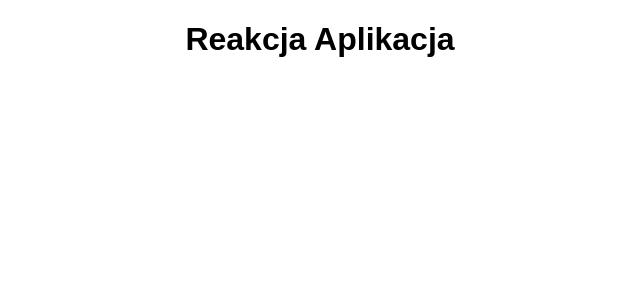
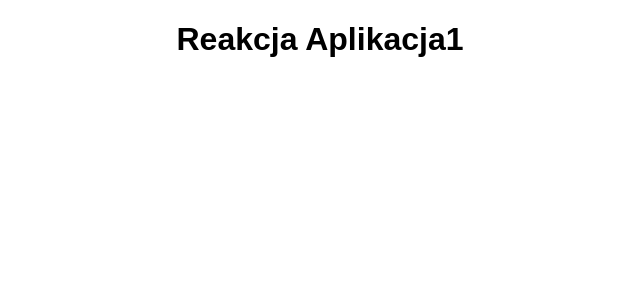
Before and after one commit to Dog1e/React_App, a React (Create React App) app: page / in a window 1280 px wide. Shown: the top 300 px of the page, without its empty margins (320-960 px from the left). Built offline with nearby package versions, Linux system fonts and the light colour scheme.

Commit message:
Update App.js

```diff
--- a/src/App.js
+++ b/src/App.js
@@ -3,7 +3,7 @@ import "./styles.css";
 export default function App() {
   return (
     <div className="App">
-      <h1>Reakcja Aplikacja</h1>
+      <h1>Reakcja Aplikacja1</h1>
     </div>
   );
 }
```
